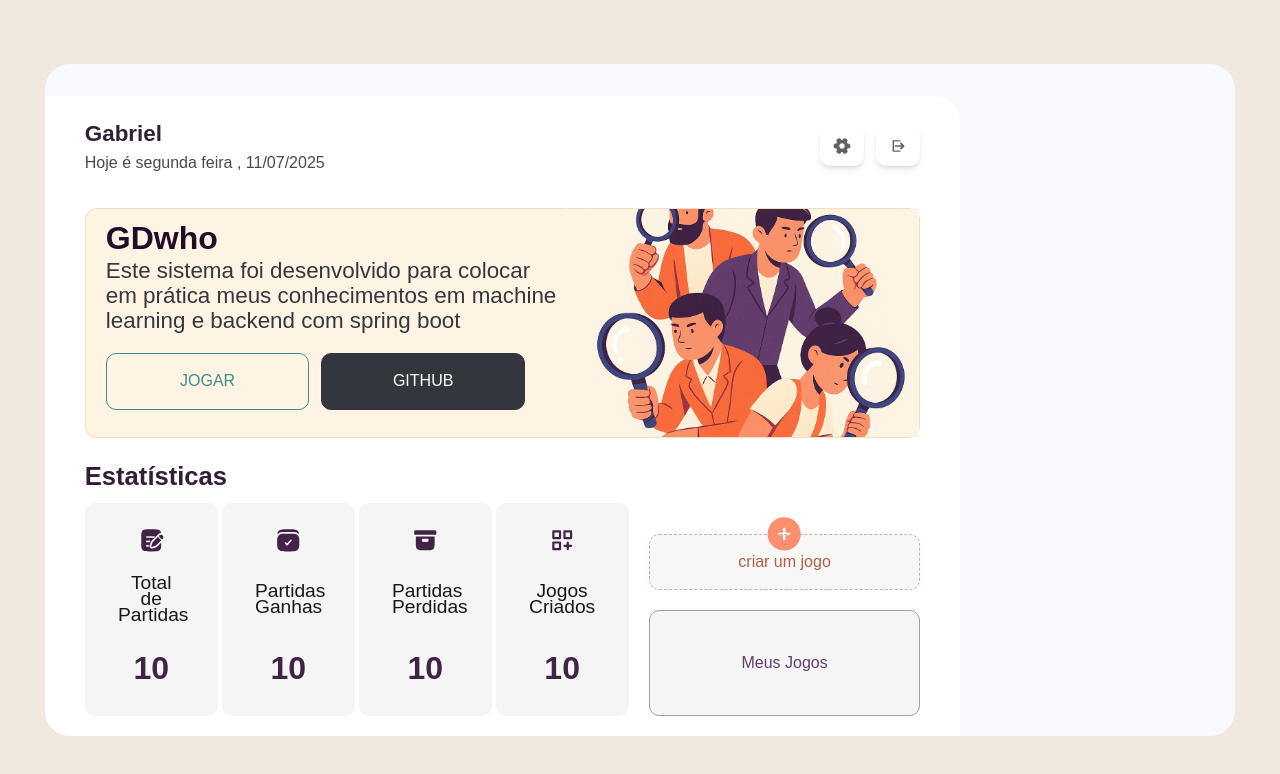
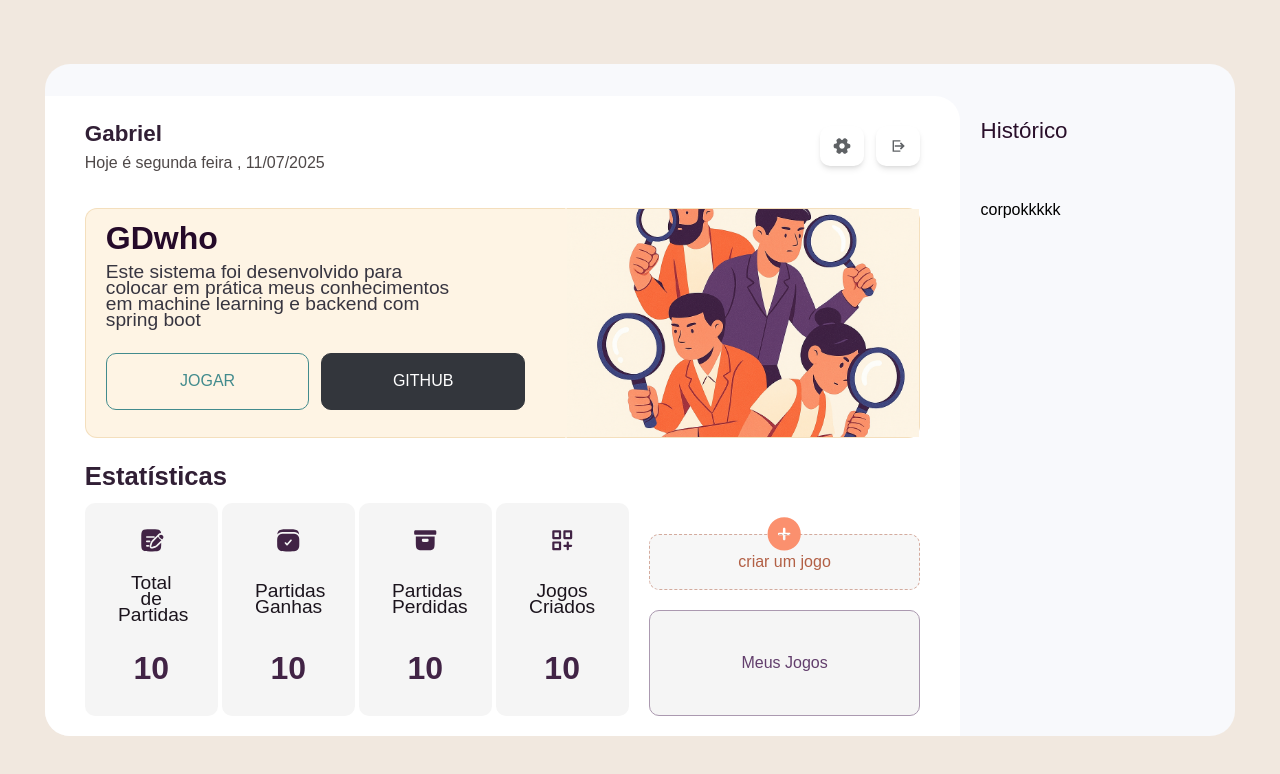
Before and after one commit to brownzini/gdwho, a Next.js app: page / in a window 1280 px wide. Shown: the top 774 px of the page. Built offline with nearby package versions, Linux system fonts and the light colour scheme.

Commit message:
[Feature]: Create history header

```diff
--- a/src/app/page.tsx
+++ b/src/app/page.tsx
@@ -1,9 +1,10 @@
 import DashboardScreen from "@/screens/DashboardScreen";
+import HistoryScreen from "@/screens/HistoryScreen";
 
 export default function Home() {
   return (
     <div className="w-[100%] h-[100vh] flex items-center justify-center" >
-      <div className=" w-[93%] h-[84%] 2xl:max-w-[1400px] flex items-center justify-center rounded-[25px] ">
+      <div className="relative w-[93%] h-[84%] 2xl:max-w-[1400px] flex items-center justify-center rounded-[25px] ">
         <div className=" w-[100%] h-[100%] max-h-[750px] flex flex-col items-center justify-center ">
           <div className="w-[100%] h-[5%] bg-[#F8F9FC] rounded-tl-[25px] rounded-tr-[25px] sm:rounded-tr-[0px]"></div>
           <div className="w-[100%] h-[100%] bg-[#F8F9FC] rounded-bl-[25px] flex justify-center items-center ">
@@ -21,12 +22,14 @@ export default function Home() {
         </div>
         <div
           className="
-          w-[30%] h-[100%] max-h-[750px]
-          bg-[#F8F9FC]
-          rounded-tr-[25px] rounded-br-[25px]
-          hidden md:flex
+          w-[100%] h-[100%] md:w-[30%] md:h-[100%] max-h-[750px] z-12
+        bg-[#F8F9FC]
+          rounded-[25px] md:rounded-tl-[0px] md:rounded-bl-[0px] md:rounded-tr-[25px] md:rounded-br-[25px]
+          hiddens absolute md:relative top-[0px] left-[0px] md:flex
         "
-        ></div>
+        >
+          <HistoryScreen />
+        </div>
       </div>
     </div>
   );
--- a/src/features/Dashboard/Card/styles.ts
+++ b/src/features/Dashboard/Card/styles.ts
@@ -10,7 +10,7 @@ const cardStyles = {
         flex justify-center items-center
     `,
   cardWrapper: `
-        w-[100%] h-[100%]
+        w-[100%] h-[100%] max-w-[500px]
         flex flex-col justify-center items-center gap-1 sm:gap-0 2xl:gap-2
         rounded-tl-[12px]
         rounded-bl-[12px]
@@ -34,8 +34,8 @@ const cardStyles = {
         flex flex-col justify-center items-start
     `,
   CardSubTitle: `
-        w-[100%] 2xl:w-[75%]
-        font-["Roboto"] text-[#373540] text-left font-light text-[0.75rem] sm:text-[1rem] xl:text-[1.4rem] leading-[10px] sm:leading-[16px] xl:leading-[25px]
+        w-[70%] sm:w-[75%]
+        font-["Roboto"] text-[#373540] text-left font-light text-[0.75rem] sm:text-[1.2rem] leading-[10px] sm:leading-[16px]
     `,
   cardFooter: `
         w-[100%] h-[25%]
--- /dev/null
+++ b/src/features/History/Body/index.tsx
@@ -0,0 +1,7 @@
+export default function Body() {
+    return (
+        <div className="w-[100%] h-[100%] pl-5">
+            <h2>corpokkkkk</h2>
+        </div>
+    );
+}
--- /dev/null
+++ b/src/features/History/Header/index.tsx
@@ -0,0 +1,9 @@
+import headerStyles from "./styles";
+
+export default function Header() {
+    return (
+        <div className={headerStyles["container"]}>
+            <h2 className={headerStyles["title"]}>Histórico</h2>
+        </div>
+    );
+}
--- /dev/null
+++ b/src/features/History/Header/styles.ts
@@ -0,0 +1,10 @@
+const headerStyles = {
+    container:`
+        flex justify-center md:justify-start items-center w-[100%] h-[25%] pl-5 rounded-tr-[25px]
+    `,
+    title:`
+       font-medium font-["Inter"]  text-[1.4rem] text-[#290F2A]
+    `,
+}
+
+export default headerStyles;
--- /dev/null
+++ b/src/screens/HistoryScreen/index.tsx
@@ -0,0 +1,11 @@
+import Body from "@/features/History/Body";
+import Header from "@/features/History/Header";
+
+export default function HistoryScreen() {
+    return (
+        <div className="w-[100%] h-[100%] flex flex-col justify-center items-center">
+            <Header />
+            <Body />
+        </div>
+    )
+}
```
